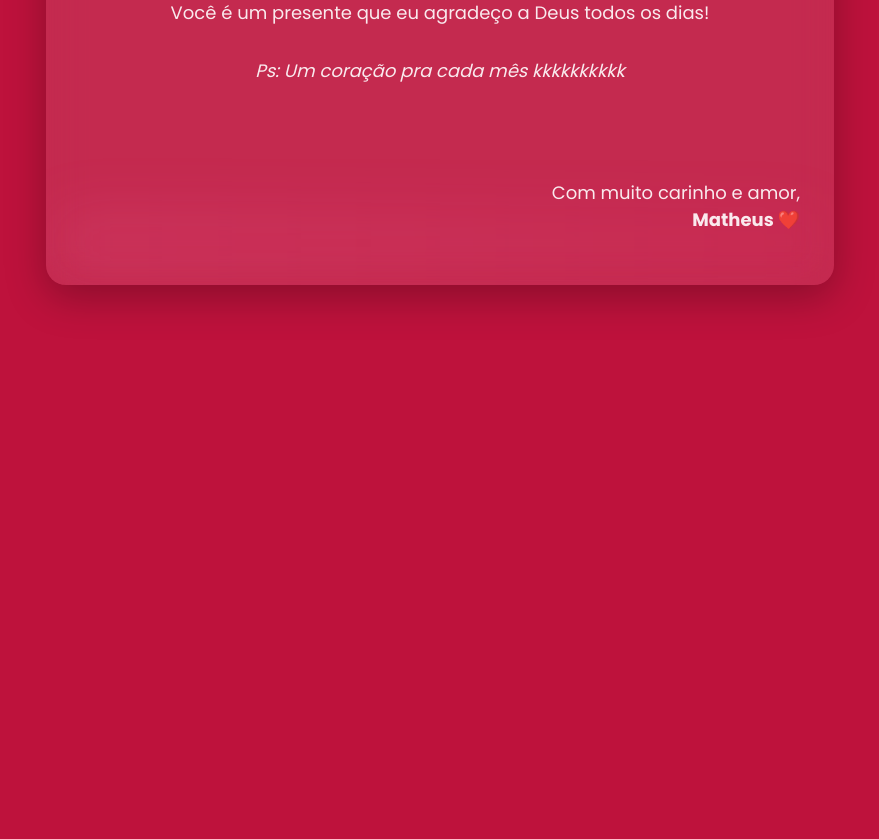
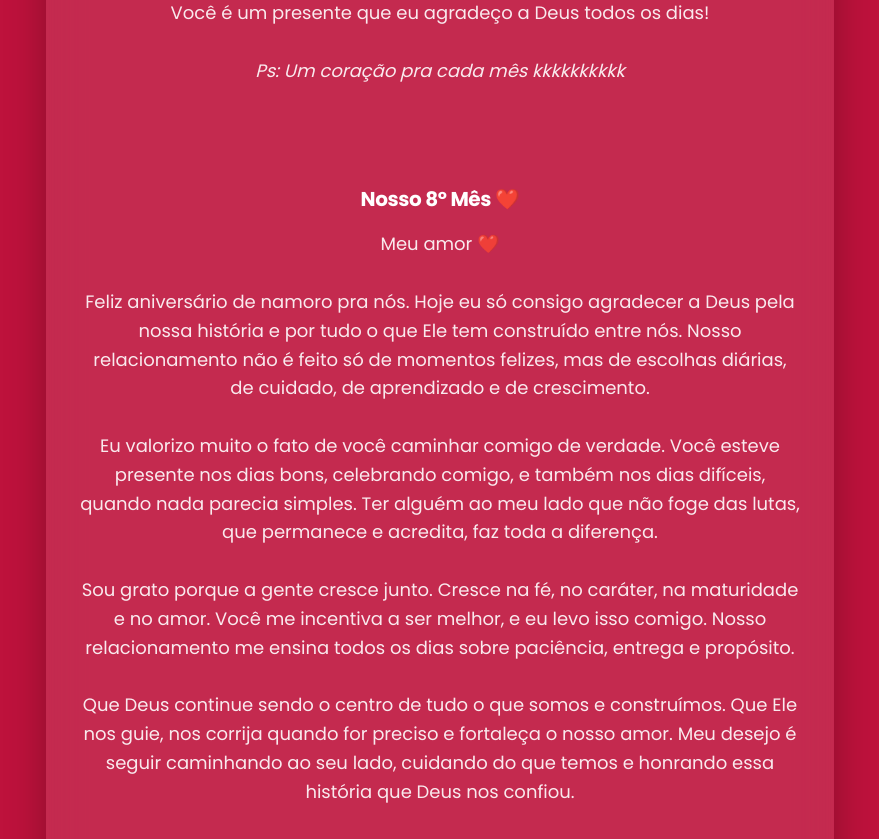
Before and after one commit to matheusnsp/mesversario, a website: page index.html in a window 1280 px wide. Shown: the part 10235-11074 px from the top of the page, without its empty margins (200-1079 px from the left). Before the commit the page ends 10528 px from the top, so only its background shows below. Drawn offline with Linux system fonts and the light colour scheme.

Commit message:
oitavo mes

```diff
--- a/index.html
+++ b/index.html
@@ -369,6 +369,56 @@
     </p>
       <br><br>
 
+    <!-- ANIVERSÁRIO DE NAMORO – 8º MÊS -->
+<h2 style="margin-top: 30px;">Nosso 8º Mês ❤️</h2>
+
+<p style="font-size: 18px; margin-top: 10px; line-height: 1.6; opacity: 0.9;">
+  Meu amor ❤️
+  <br><br>
+  Feliz aniversário de namoro pra nós.
+  Hoje eu só consigo agradecer a Deus pela nossa história
+  e por tudo o que Ele tem construído entre nós.
+  Nosso relacionamento não é feito só de momentos felizes,
+  mas de escolhas diárias, de cuidado, de aprendizado e de crescimento.
+  <br><br>
+  Eu valorizo muito o fato de você caminhar comigo de verdade.
+  Você esteve presente nos dias bons, celebrando comigo,
+  e também nos dias difíceis, quando nada parecia simples.
+  Ter alguém ao meu lado que não foge das lutas,
+  que permanece e acredita, faz toda a diferença.
+  <br><br>
+  Sou grato porque a gente cresce junto.
+  Cresce na fé, no caráter, na maturidade e no amor.
+  Você me incentiva a ser melhor, e eu levo isso comigo.
+  Nosso relacionamento me ensina todos os dias
+  sobre paciência, entrega e propósito.
+  <br><br>
+  Que Deus continue sendo o centro de tudo o que somos e construímos.
+  Que Ele nos guie, nos corrija quando for preciso
+  e fortaleça o nosso amor.
+  Meu desejo é seguir caminhando ao seu lado,
+  cuidando do que temos
+  e honrando essa história que Deus nos confiou.
+  <br><br>
+  Obrigado por quem você é,
+  por como ama
+  e por como escolhe estar comigo.
+  Eu valorizo cada detalhe,
+  cada conversa
+  e cada momento que a gente compartilha.
+  <br><br>
+  Feliz nosso dia.
+  Que venham muitos outros,
+  com mais fé,
+  mais maturidade
+  e mais amor.
+  <br><br>
+  Te amo ❤️🙏
+</p>
+
+<br><br>
+
+
 
       <p style="font-size: 18px; margin-top: 25px; text-align: right; opacity: 0.9;">
         Com muito carinho e amor,<br>
```
Also changed, not shown: 1 other file.
